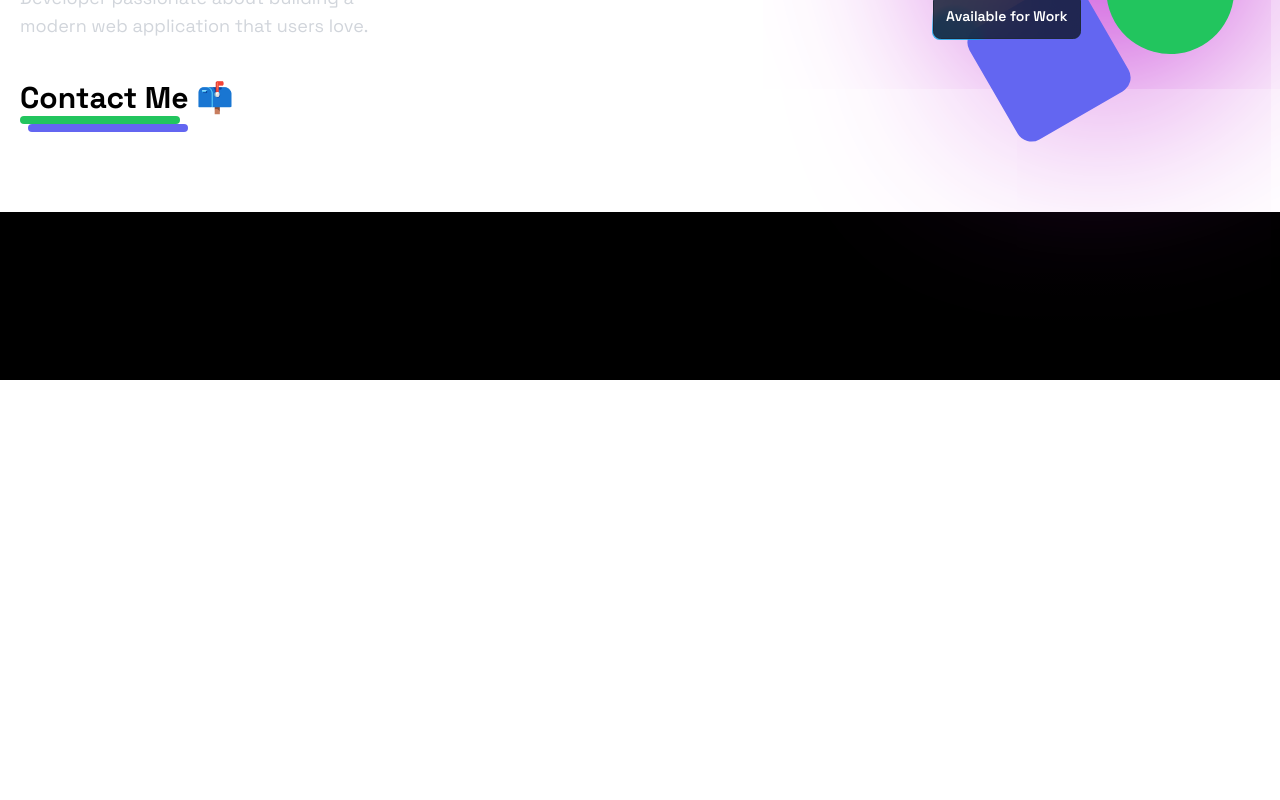
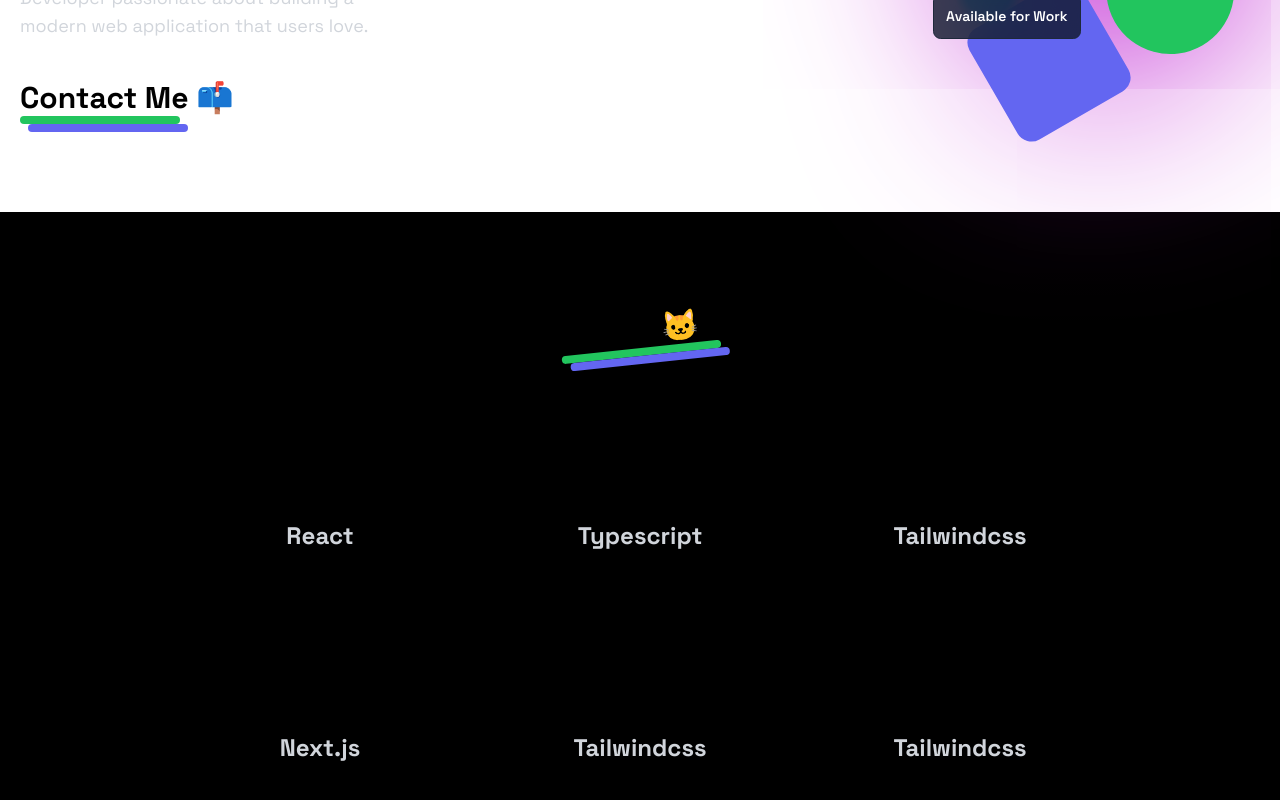
Before and after one commit to J3rryfan/my_portfolio, a Next.js app: page / in a window 1280 px wide. Shown: the part 420-1220 px from the top of the page. Before the commit the page ends 800 px from the top, so only its background shows below. Built offline with nearby package versions, Linux system fonts and the light colour scheme.

Commit message:
Add Title component and Skills component

```diff
--- a/src/app/(home)/components/heroSection.tsx
+++ b/src/app/(home)/components/heroSection.tsx
@@ -1,5 +1,6 @@
 import { MovingBorderBtn } from '@/components/ui/moving-border';
 import Link from 'next/link';
+import Title from './title';
 
 export default function HeroSection() {
   return (
@@ -20,13 +21,7 @@ export default function HeroSection() {
           href={'mailto:Jerryfan71@gmail.com'}
           className='inline-block group'
         >
-          <div>
-            <h1 className=' text-3xl font-bold group-hover:text-green-500'>
-              Contact Me 📫
-            </h1>
-            <div className='w-40 h-2 bg-green-500 rounded-full '></div>
-            <div className='w-40 h-2 bg-indigo-500 rounded-full translate-x-2 '></div>
-          </div>
+          <Title text='Contact Me 📫' />
         </Link>
       </div>
       <div className=' relative'>
--- /dev/null
+++ b/src/app/(home)/components/skills.tsx
@@ -0,0 +1,50 @@
+'use client';
+
+import { HoverEffect } from '@/components/ui/card-hover-effect';
+import Title from './title';
+import {
+  SiNextdotjs,
+  SiReact,
+  SiTailwindcss,
+  SiTypescript,
+} from 'react-icons/si';
+
+export default function Skills() {
+  const skills = [
+    {
+      text: 'React',
+      Icon: SiReact,
+    },
+    {
+      text: 'Typescript',
+      Icon: SiTypescript,
+    },
+    {
+      text: 'Tailwindcss',
+      Icon: SiTailwindcss,
+    },
+    {
+      text: 'Next.js',
+      Icon: SiNextdotjs,
+    },
+    {
+      text: 'Tailwindcss',
+      Icon: SiTailwindcss,
+    },
+    {
+      text: 'Tailwindcss',
+      Icon: SiTailwindcss,
+    },
+  ];
+
+  return (
+    <div className=' max-w-5xl mx-auto px-8'>
+      <Title
+        text='Skills 🐱'
+        className=' flex flex-col items-center justify-center -rotate-6'
+      />
+
+      <HoverEffect items={skills} />
+    </div>
+  );
+}
--- /dev/null
+++ b/src/app/(home)/components/title.tsx
@@ -0,0 +1,15 @@
+export default function title({
+  text,
+  className,
+}: {
+  text: string;
+  className?: string;
+}) {
+  return (
+    <div className={className}>
+      <h1 className=' text-3xl font-bold group-hover:text-green-500'>{text}</h1>
+      <div className='w-40 h-2 bg-green-500 rounded-full '></div>
+      <div className='w-40 h-2 bg-indigo-500 rounded-full translate-x-2 '></div>
+    </div>
+  );
+}
--- a/src/app/(home)/page.tsx
+++ b/src/app/(home)/page.tsx
@@ -1,10 +1,11 @@
 import Image from 'next/image';
 import Navbar from './components/navbar';
 import HeroSection from './components/heroSection';
+import Skills from './components/skills';
 
 export default function Home() {
   return (
-    <div className=' min-h-screen bg-black overflow-hidden'>
+    <div className=' min-h-[400vh] bg-black overflow-hidden'>
       <div className='dark:bg-black bg-white dark:bg-grid-white/[0.05] bg-grid-black/[0.2]relative'>
         <div className=' max-w-7xl mx-auto p-5 '>
           <Navbar />
@@ -12,6 +13,10 @@ export default function Home() {
         </div>
         <div className='h-10 xl:h-32 bg-gradient-to-t from-black absolute -bottom-5 left-0 xl:bottom-0 w-full '></div>
       </div>
+
+      <div className='max-w-7xl mx-auto p-5 mt-20'>
+        <Skills />
+      </div>
     </div>
   );
 }
--- /dev/null
+++ b/src/components/ui/card-hover-effect.tsx
@@ -0,0 +1,65 @@
+import { cn } from '@/lib/utils';
+import { AnimatePresence, motion } from 'framer-motion';
+import Link from 'next/link';
+import { useState } from 'react';
+import { IconType } from 'react-icons';
+
+export const HoverEffect = ({
+  items,
+  className,
+}: {
+  items: {
+    text: string;
+    Icon: IconType;
+  }[];
+  className?: string;
+}) => {
+  let [hoveredIndex, setHoveredIndex] = useState<number | null>(null);
+
+  return (
+    <div
+      className={cn(
+        'grid grid-cols-1 md:grid-cols-2  lg:grid-cols-3  py-10',
+        className
+      )}
+    >
+      {items.map((item, idx) => {
+        const Icon = item.Icon;
+        return (
+          <div
+            key={idx}
+            className='relative group  block p-2 h-full w-full'
+            onMouseEnter={() => setHoveredIndex(idx)}
+            onMouseLeave={() => setHoveredIndex(null)}
+          >
+            <AnimatePresence>
+              {hoveredIndex === idx && (
+                <motion.span
+                  className='absolute inset-0 h-full w-full bg-neutral-200 dark:bg-slate-800/[0.8] block  rounded-lg'
+                  layoutId='hoverBackground'
+                  initial={{ opacity: 0 }}
+                  animate={{
+                    opacity: 1,
+                    transition: { duration: 0.15 },
+                  }}
+                  exit={{
+                    opacity: 0,
+                    transition: { duration: 0.15, delay: 0.2 },
+                  }}
+                />
+              )}
+            </AnimatePresence>
+            <div className=' rounded-md w-full p-4 overflow-hidden bg-black group-hover:ring-2 ring-green-500 relative z-20 transition-all duration-500 cursor-pointer'>
+              <div className=' py-10 z-50 relative space-y-5'>
+                <Icon className='w-8 h-8 mx-auto' />
+                <p className='text-2xl font-bold text-center text-gray-300'>
+                  {item.text}
+                </p>
+              </div>
+            </div>
+          </div>
+        );
+      })}
+    </div>
+  );
+};
```
